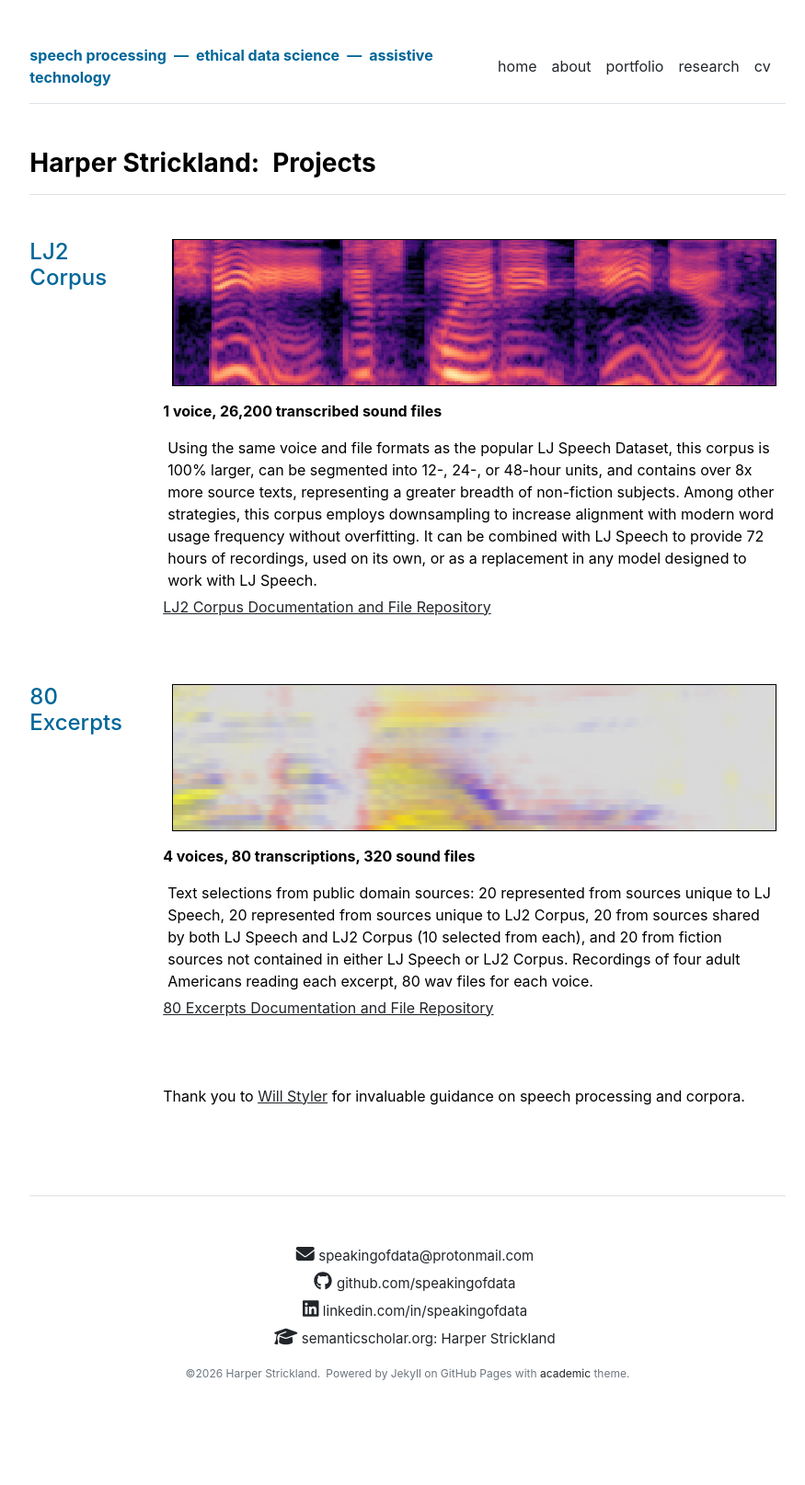
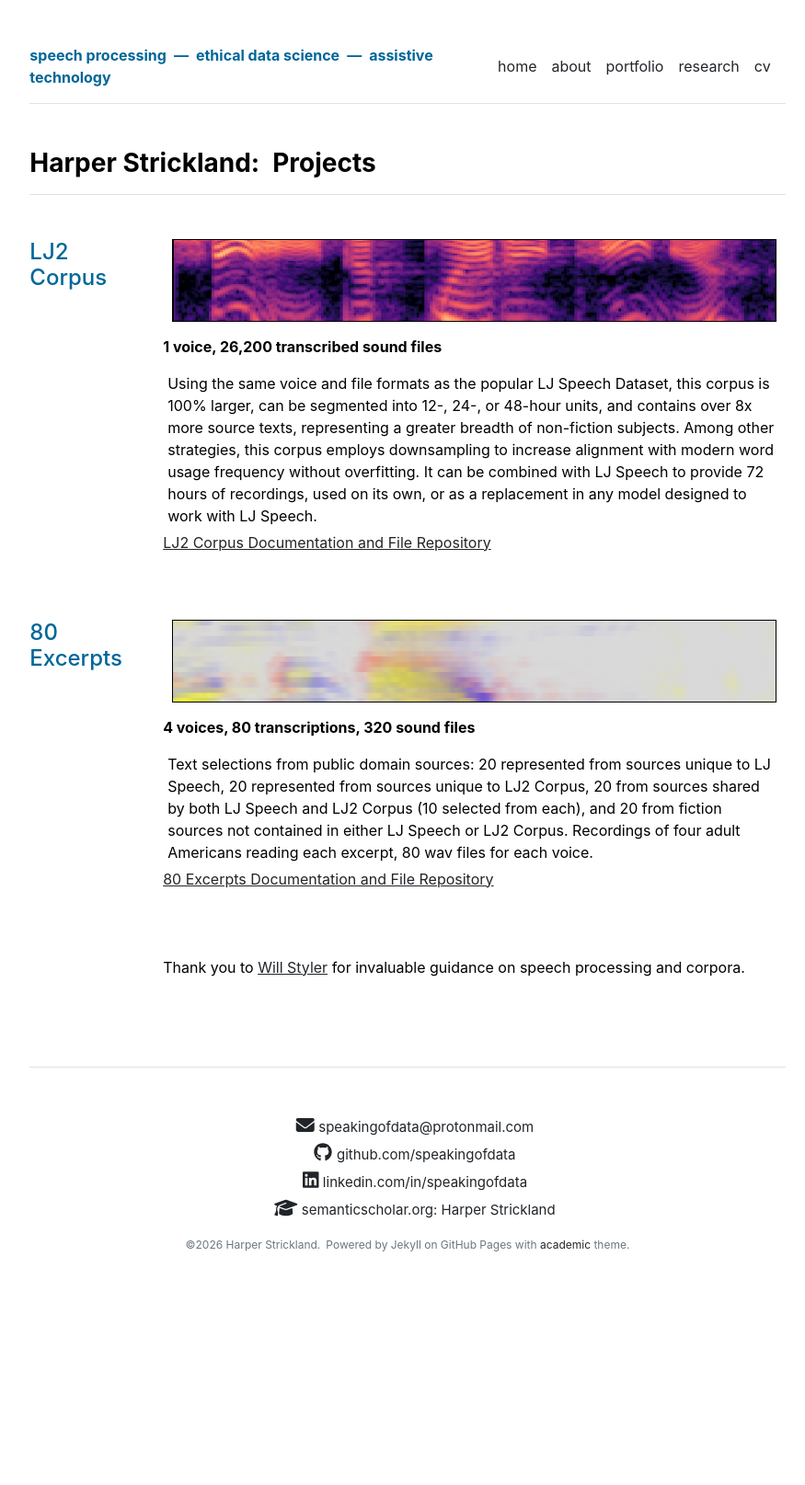
Before and after one commit to speakingofdata/speakingofdata.github.io, a Jekyll site: the page built from portfolio.md, in a window 1280 px wide. Shown: the whole page at 92% size, without its empty margins (197-1072 px from the left). Built offline with Jekyll 4.4.1, drawn with Linux system fonts in a browser that asks for light colours; nearby versions of some CDN libraries; after the commit the page ends 1475 px from its top, so only the background shows below that.

Commit message:
Update portfolio.html

```diff
--- a/_layouts/portfolio.html
+++ b/_layouts/portfolio.html
@@ -14,7 +14,7 @@ layout: default
       </div>
       <div class="col-md-10">
           {% if section.image %}
-          <img src="{{ section.image | relative_url }}" alt="{{ section.alt | default: section.title }}" style="display:block; width:calc(100% - 20px); height:160px; object-fit:cover; border:1px solid #000; margin:0 10px 15px 10px;">
+          <img src="{{ section.image | relative_url }}" alt="{{ section.alt | default: section.title }}" style="display:block; width:calc(100% - 20px); height:90px; object-fit:cover; border:1px solid #000; margin:0 10px 15px 10px;">
           {% endif %}
           <p class="fw-bold">{{ section.tagline }}</p>
           <p style="padding: 0px; margin: 5px;">{{ section.description }}</p>
```
